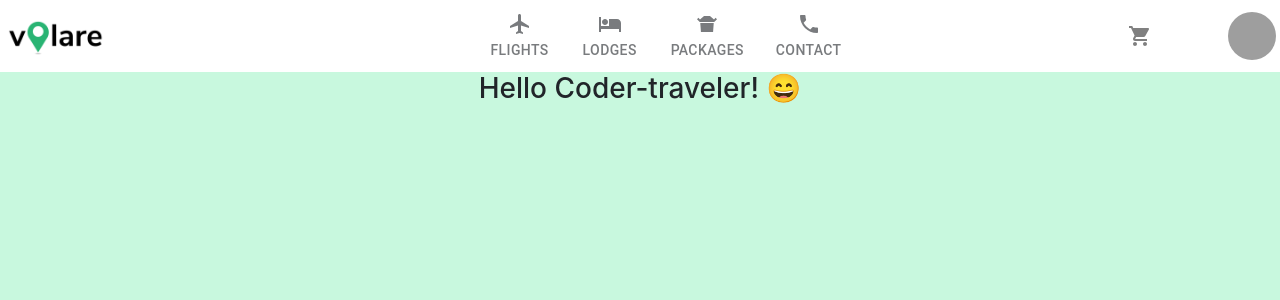
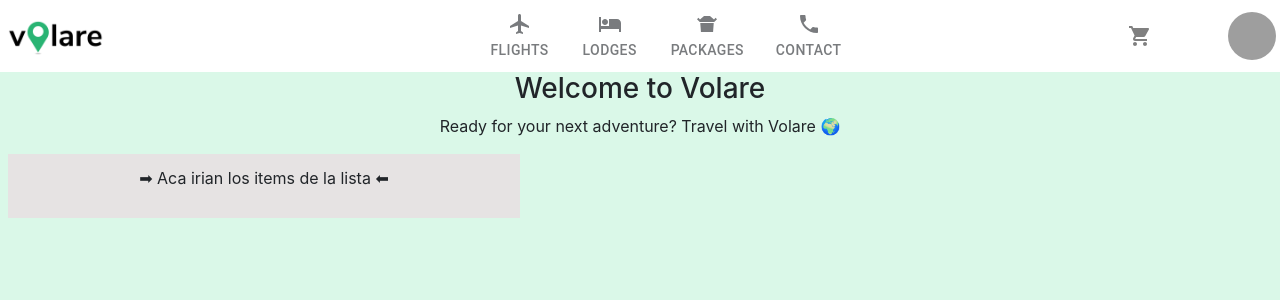
Before and after one commit to lucianoaraus/Volare, a React (Create React App) app: page / in a window 1280 px wide. Shown: the top 300 px of the page. Built offline with nearby package versions, Linux system fonts and the light colour scheme; grey boxes are pictures that could not be loaded.

Commit message:
ItemListContainer created

```diff
--- a/src/App.css
+++ b/src/App.css
@@ -1,5 +1,5 @@
 body {
-  background-color: #c8f8de;
+  background-color: #daf8e8;
 }
 
 .app {
@@ -22,8 +22,6 @@ body {
   margin-left: 4px;
   width: 96px;
   height: 48px;
-
-  background-color: #ff0000;
 }
 
 .header-avatar {
@@ -45,3 +43,17 @@ body {
   overflow: visible;
   padding: 0;
 }
+
+.item-list {
+  display: flex;
+
+  width: 512px;
+  height: 64px;
+  margin: 8px;
+
+  justify-content: center;
+  align-items: center;
+  text-align: center;
+
+  background-color: #e6e3e3;
+}
--- a/src/App.js
+++ b/src/App.js
@@ -1,6 +1,7 @@
 import React from "react";
 
 import Header from "./components/header/Header";
+import ItemListContainer from "./components/item-list-container/ItemListContainer"
 
 import "./App.css";
 
@@ -8,7 +9,9 @@ export default function App() {
   return (
     <div className="app">
       <Header />
-      <h3>Hello Coder-traveler! 😄</h3>
+      <h3>Welcome to Volare</h3>
+      <p>Ready for your next adventure? Travel with Volare 🌍</p>
+      <ItemListContainer/>
     </div>
   );
 }
--- a/src/components/header/Header.js
+++ b/src/components/header/Header.js
@@ -3,14 +3,14 @@ import React from "react";
 import Logo from "./logo/Logo"
 import NavBar from "./navbar/NavBar";
 import Avatar from "./avatar/Avatar";
-import Cart from "./cart/Cart";
+import CartWidget from "./cart/CartWidget";
 
 export default function Header() {
   return (
     <header className="header">
       <Logo/>
       <NavBar/>
-      <Cart/>
+      <CartWidget/>
       <Avatar/>
     </header>
   );
--- a/src/components/header/cart/Cart.js
+++ b/src/components/header/cart/CartWidget.js
@@ -1,7 +1,7 @@
 import React from "react";
 import ShoppingCartIcon from '@mui/icons-material/ShoppingCart';
 
-export default function Cart() {
+export default function CartWidget() {
   return (
     <button className="header-cart-button">
       <ShoppingCartIcon/>
--- /dev/null
+++ b/src/components/item-list-container/ItemListContainer.js
@@ -0,0 +1,9 @@
+import React from "react";
+
+export default function ItemListContainer(){
+  return(
+    <div className="item-list">
+      <p>➡ Aca irian los items de la lista ⬅</p>
+    </div>
+  )
+}
```
Also changed, not shown: src/components/card/Card.js (added, +21 -0 lines).
